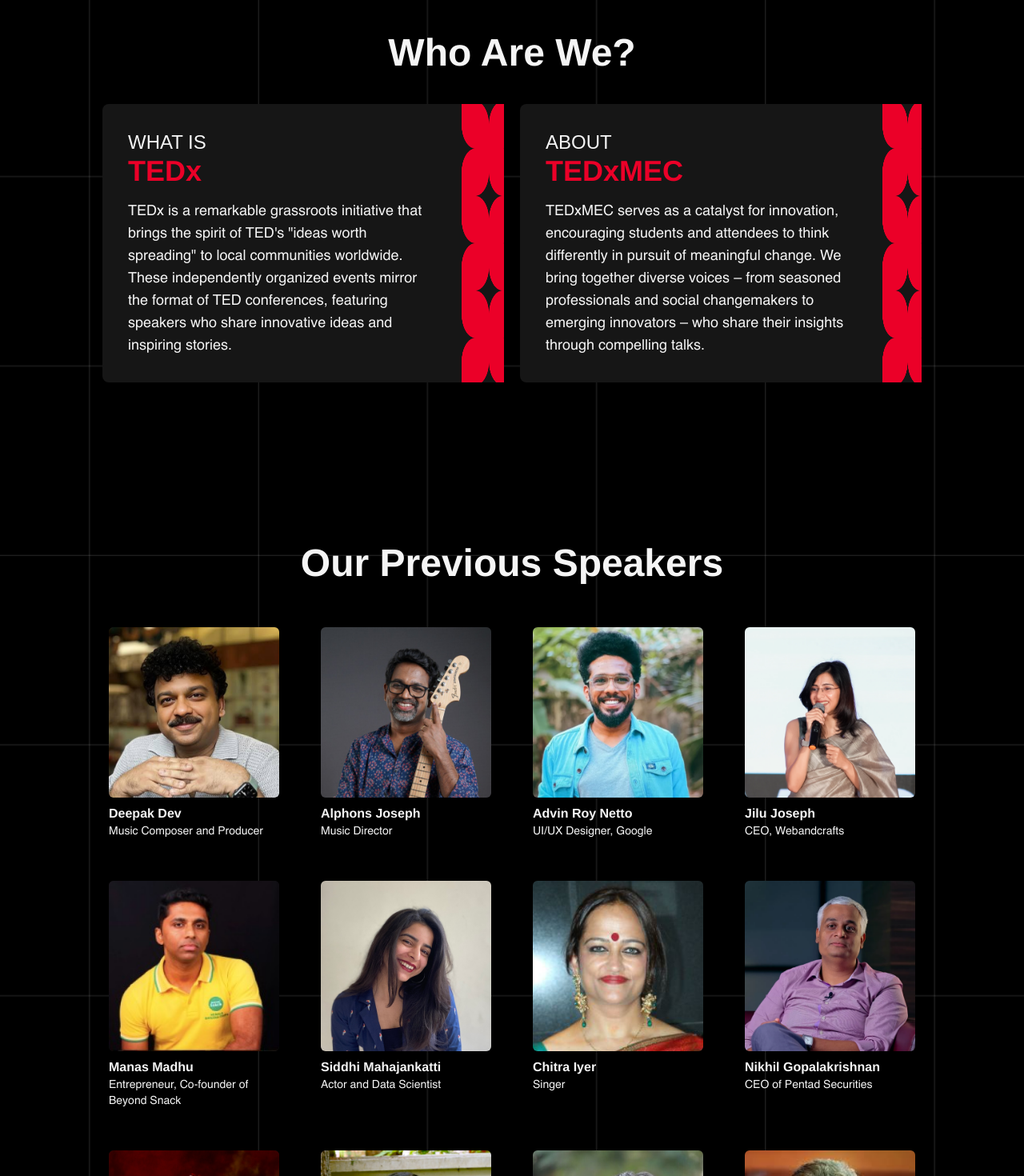
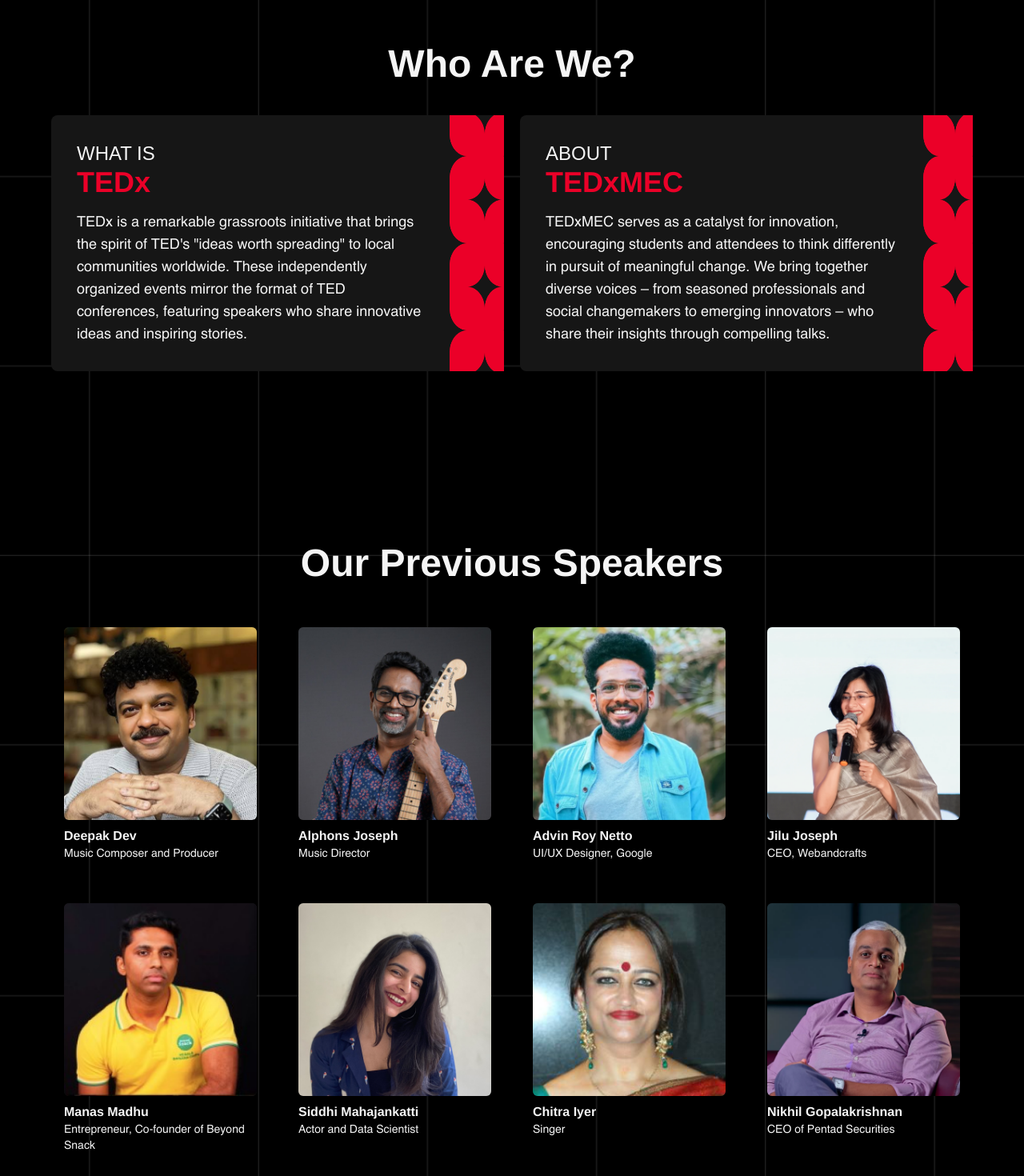
Before and after one commit to alaka03aj/tedxmec24, a React (Vite) app: page / in a window 1280 px wide. Shown: the part 920-2390 px from the top of the page at 80% size. Built offline with nearby package versions, Linux system fonts and the light colour scheme.

Commit message:
Added: Favicon, overall padding, link to home

```diff
--- a/index.html
+++ b/index.html
@@ -3,6 +3,8 @@
   <head>
     <meta charset="UTF-8" />
     <!-- <link rel="icon" type="image/svg+xml" href="/vite.svg" /> -->
+    <link rel="icon" type="image/png" sizes="32x32" href="src/assets/favicon-32x32.png">
+    <link rel="icon" type="image/png" sizes="16x16" href="src/assets/favicon-16x16.png">
     <meta name="viewport" content="width=device-width, initial-scale=1.0" />
     <title>TEDxMEC 2024</title>
   </head>
--- a/src/components/About.jsx
+++ b/src/components/About.jsx
@@ -9,7 +9,7 @@
           Who Are We?
         </span>
       </div>
-      <div className="flex flex-col justify-stretch gap-5 p-10 lg:flex-row lg:items-stretch lg:px-32">
+      <div className="flex flex-col justify-stretch gap-5 py-10 px-4 md:px-16 lg:flex-row lg:items-stretch">
         {AboutDetails.map((about, index) => (
           <Infocard
             key={index}
--- a/src/components/Footer.jsx
+++ b/src/components/Footer.jsx
@@ -3,10 +3,10 @@
 const Footer = () => {
   return (
     <footer className="bottom-0 bg-secondary-black1">
-      <div className="w-full p-10 md:py-8 lg:px-32">
+      <div className="w-full py-10 px-4 md:px-16">
         <div className="sm:flex sm:items-center sm:justify-between">
           <a
-            href="#"
+            href="/"
             className="flex items-center mb-4 sm:mb-0 space-x-3 rtl:space-x-reverse justify-center"
           >
             <img src={tedxmeclogo} className="h-8" alt="TEDxMEC Logo" />
--- a/src/components/Infocard.jsx
+++ b/src/components/Infocard.jsx
@@ -2,14 +2,14 @@
 
 const Infocard = ({ h1, h2, c }) => {
   return (
-    <div className="relative flex flex-col md:flex-row bg-secondary-black1 rounded-lg text-secondary-white2 items-stretch w-full">
+    <div className="relative flex flex-col md:flex-row bg-secondary-black1 rounded-lg text-secondary-white2 items-center w-full">
       <div className="p-8">
         <p className="font-helveticaLight text-xl md:text-2xl whitespace-nowrap">{h1}</p>
         <p className="font-helvetica text-3xl md:text-4xl font-bold text-primary-red">{h2}</p>
         <p className="mt-4 font-helvetica text-[16px] md:text-lg text-secondary-white2">{c}</p>
       </div>
 
-      <div className="right-0 bottom-0 hidden xl:block xl:w-3/5">
+      <div className="right-0 bottom-0 hidden xl:block xl:w-3/5 xl:h-full">
         <img
           src={info_bg}
           alt="info_bg"
--- a/src/components/Navbar.jsx
+++ b/src/components/Navbar.jsx
@@ -13,7 +13,7 @@
   return (
     <nav className="fixed top-0 w-full bg-secondary-black1 items-center flex p-4 text-secondary-white2 z-50 md:px-12 lg:px-16">
       <div className="flex justify-between items-center w-full flex-wrap md:flex-nowrap">
-        <img src={tedxmeclogo} alt="TEDxMEC" className="w-24 md:w-32 lg:w-36" />
+        <a href="/"><img src={tedxmeclogo} alt="TEDxMEC" className="w-24 md:w-32 lg:w-36" /></a>
         <button
           className="flex justify-end md:hidden ring-1 ring-black rounded"
           onClick={showNavbar}
--- a/src/components/PrevSpeakerCard.jsx
+++ b/src/components/PrevSpeakerCard.jsx
@@ -8,7 +8,7 @@
 
         <div className="absolute inset-0 flex flex-col items-center justify-center bg-secondary-black1 bg-opacity-90 text-white rounded-md opacity-0 group-hover:opacity-100 transition-all duration-300">
           <h1 className="font-helvetica font-bold">{name}</h1>
-          <p className="font-helvetica text-center p-4 text-[14px] md:text-[16px]">{desc}</p>
+          <p className="font-helvetica text-center p-4 text-sm">{desc}</p>
         </div>
       </div>
       <div className="text-secondary-white2 group-hover:hidden">
--- a/src/components/PrevSpeakers.jsx
+++ b/src/components/PrevSpeakers.jsx
@@ -3,9 +3,9 @@
 
 const PrevSpeakers = () => {
   return (
-    <div className="flex flex-col justify-center items-center px-10 lg:px-20">
+    <div className="flex flex-col justify-center items-center px-4 md:px-16">
       <h1 className="text-secondary-white2 font-bold font-helvetica text-[36px] leading-snug text-center md:text-5xl">Our Previous Speakers</h1>
-      <div className="grid grid-cols-1 gap-5 py-10 lg:px-10 sm:grid-cols-2 md:grid-cols-3 lg:grid-cols-4">
+      <div className="grid grid-cols-1 gap-5 py-10 sm:grid-cols-2 lg:grid-cols-4">
         {prevSpeakerDetails.map((speaker, index) => (
           <PrevSpeakerCard
             key={index}
```
Also changed, not shown: src/assets/favicon-16x16.png (added), src/assets/favicon-32x32.png (added).
